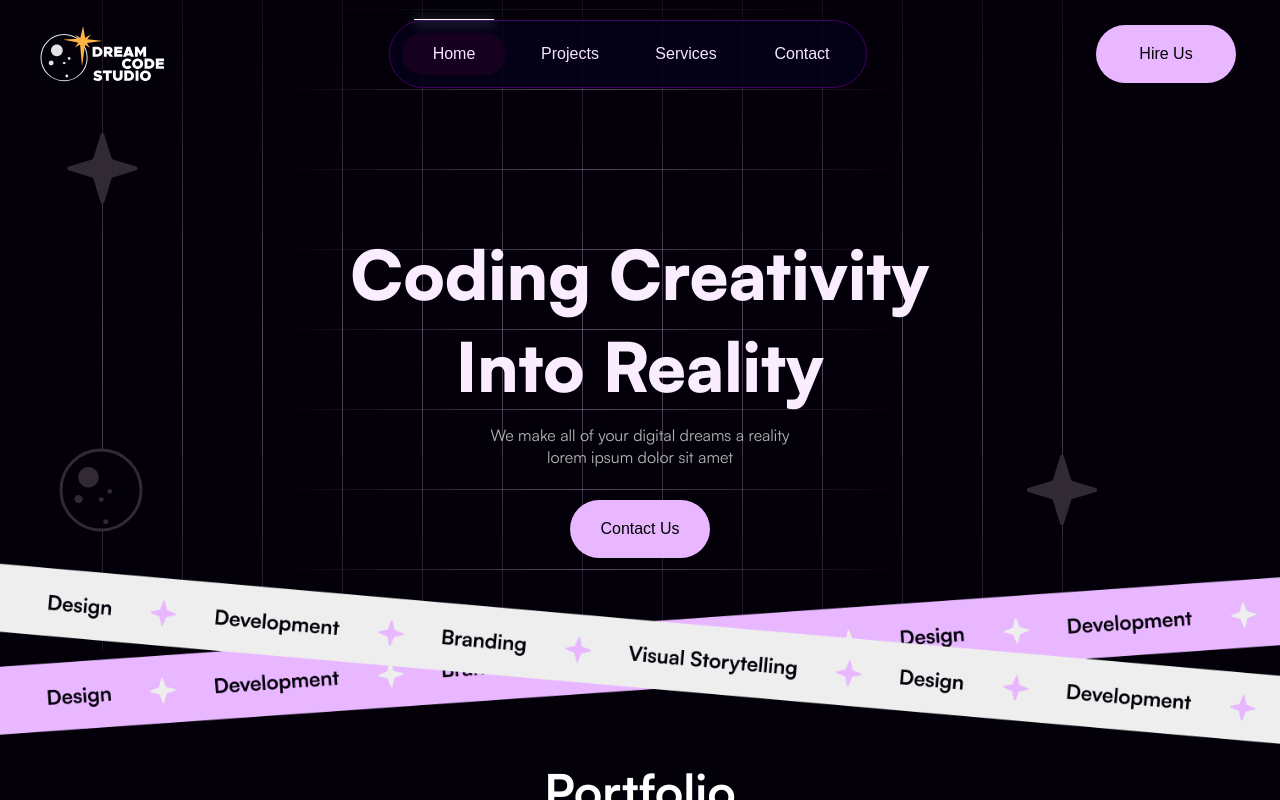
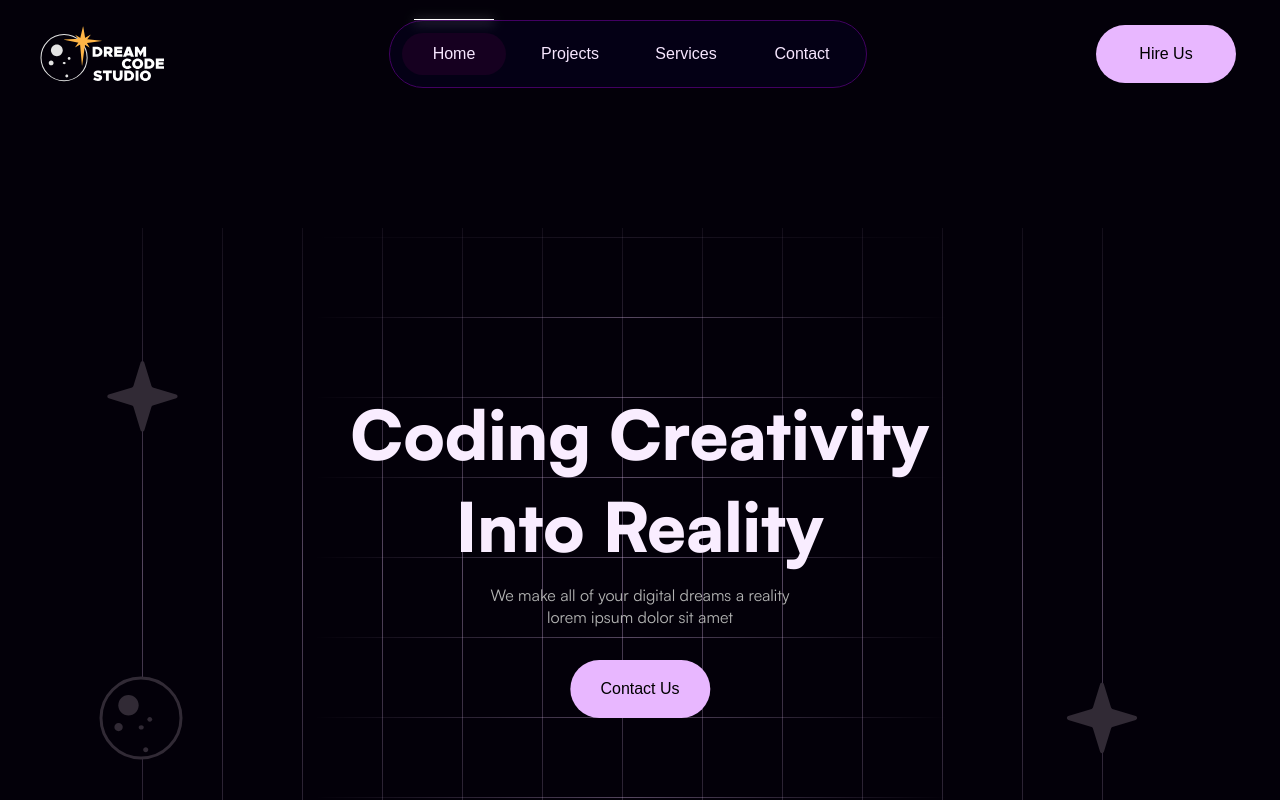
Before and after one commit to Dream-Code-Studio/dream-code-studio, a SvelteKit app: page / in a window 1280 px wide. Shown: the top 800 px of the page. Built offline with nearby package versions, Linux system fonts and the light colour scheme.

Commit message:
Portfolio and Home Section Fixed

```diff
--- a/src/routes/components/Navbar.svelte
+++ b/src/routes/components/Navbar.svelte
@@ -2,7 +2,7 @@
   const navbar = [
     { title: "Home", link: "#home" },
     { title: "Projects", link: "#portfolio" },
-    { title: "Services", link: "#cta" },
+    { title: "Services", link: "#services" },
     { title: "Contact", link: "#contact" },
   ];
   let navIndex = 0;
--- a/src/routes/sections/Home/Home.svelte
+++ b/src/routes/sections/Home/Home.svelte
@@ -3,6 +3,7 @@
   import Button from "../../components/Button.svelte";
 </script>
 
+<div class="home">
   <div class="content">
     <div class="title">
       Coding Creativity
@@ -14,12 +15,22 @@
     </div>
     <Button text="Contact Us" />
   </div>
-<div class="background"><Background /></div>
+  <Background />
+</div>
 <img class="ribbons" src="/Ribbons.png" alt="">
 
 <style>
+  .home {
+    max-width: 1200px;
+    margin: auto;
+    position: relative;
+  }
   .content {
     text-align: center;
+    position: absolute;
+    top: 50%;
+    left: 50%;
+    transform: translate(-50%, -50%);
   }
   .title {
     font-size: 68px;
@@ -35,14 +46,11 @@
     margin: auto;
     margin-bottom: 28px;
   }
-  .background {
-    position: absolute;
-    top: 0;
-    left: 0;
-    width: 100px;
-    z-index: -1;
-  }
   .ribbons {
+    display: block;
     width: 100%;
+    max-width: 1200px;
+    margin: auto;
+    padding-block: 60px;
   }
 </style>
```
Lines whose indentation alone changed are shown as unchanged.
